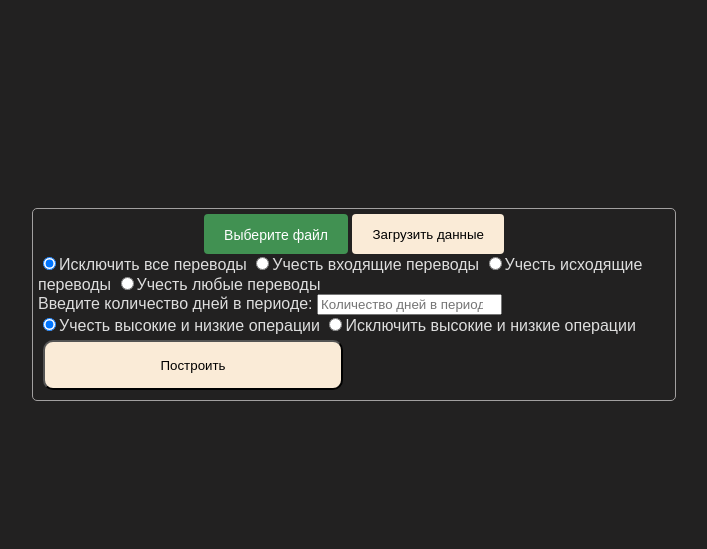
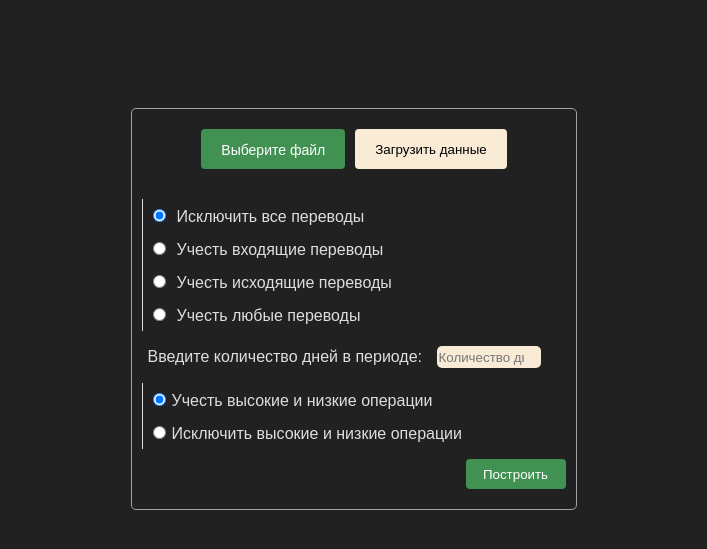
Before and after one commit to Leysnik/EAS-python, a Flask app: page / in a window 1280 px wide. Shown: the top 549 px of the page, without its empty margins (286-993 px from the left). Run offline with Flask 3, Linux system fonts and the light colour scheme.

Commit message:
create temporary interface

```diff
--- a/static/css/stylesheet.css
+++ b/static/css/stylesheet.css
@@ -1,5 +1,5 @@
 body {
-    padding-top: 200px ;
+    padding-top: 100px ;
     font: 16px Aesthetic, sans-serif;
     background: #222121;
     color: #dedede;
@@ -20,11 +20,38 @@ body {
 
 }
 .cc-container form input[type=submit]{
-    width: 300px;
-    height: 50px;
+    width: 100px;
+    height: 30px;
     margin: 5px;
     border-radius: 10px;
-    background-color: antiquewhite;
+    color: rgb(255 255 255);
+	text-align: center;
+	border-radius: 4px;
+	background-color: #419152;
+	align-self: end;
+	justify-self: end;
+}
+.upload-form{
+	width:100%;
+	display: flex;
+	justify-content: center;
+	margin: 10px;
+
+}
+.upload-form *{
+	margin: 5px;
+}
+.column{
+	flex-direction: column;
+}
+input{
+	border-width: 0;
+}
+label{
+	transition: all 0.3s;
+}
+.radio-group label:hover{
+	color: #a2a0a0;
 }
 .upload-form button {
     height : 40px;
@@ -93,3 +120,19 @@ button:hover{
 .input-file input[type=file]:disabled + span {
 	background-color: #eee;
 }
+.radio-group{
+	display: flex;
+	flex-direction: column;
+	border-left: 1px solid;
+}
+.text-group input{
+	height: 20px;
+	width: 100px;
+	border-radius: 5px;
+	background-color: antiquewhite;
+	color:#222121;
+	transition: all 0.2s;
+}
+.text-group input:hover{
+	background-color: rgb(203, 193, 180);
+}
```
